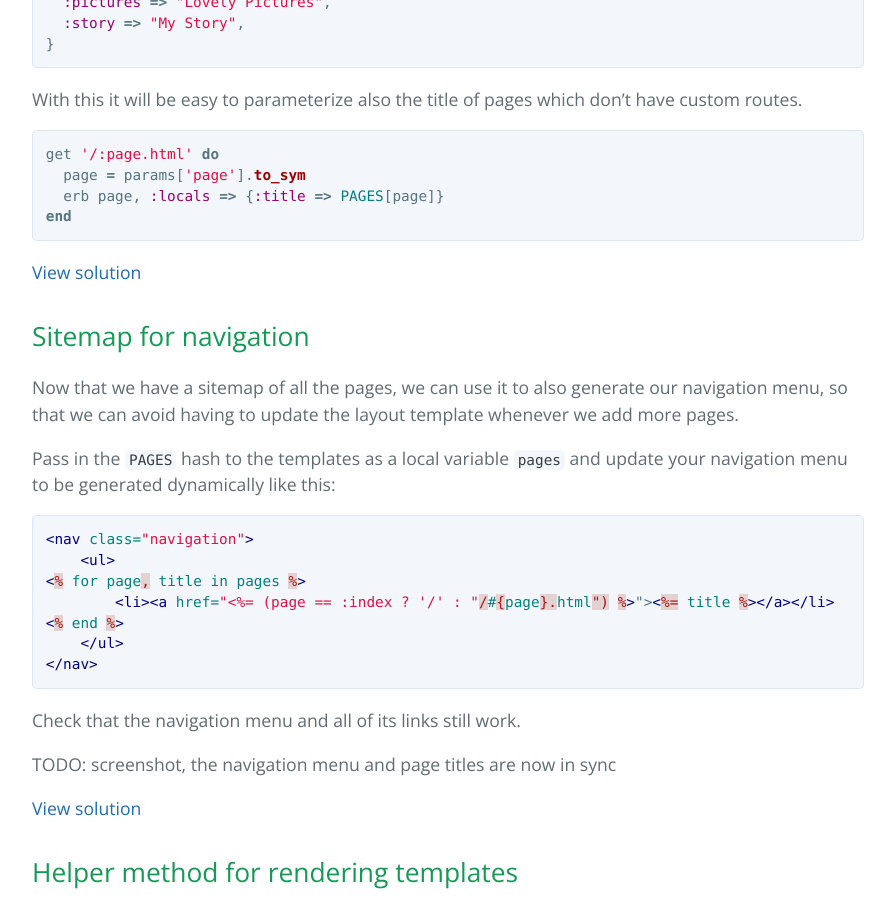
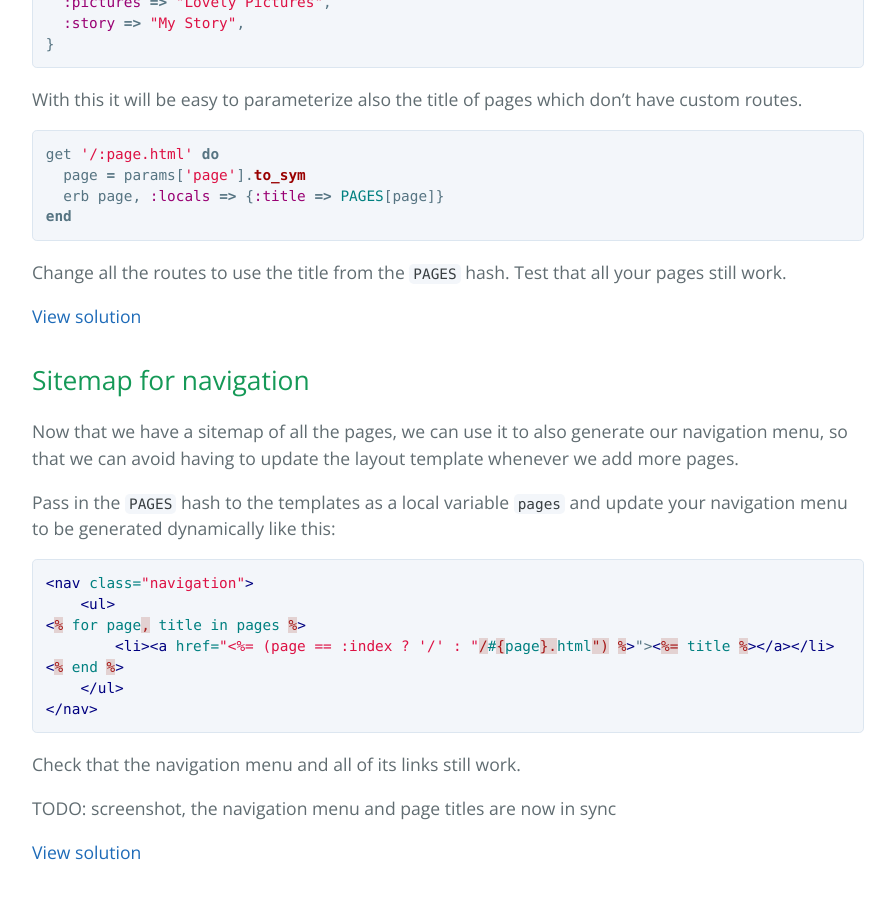
Before and after one commit to luontola/web-intro, a Jekyll site: the page built from templating.md, in a window 1280 px wide and 900 px high, scrolled down 10578 px. Shown: the whole window, without its empty margins (192-1087 px from the left). Built offline with Jekyll 4.4.1, drawn with Linux system fonts in a browser that asks for light colours; Markdown is read by kramdown in place of the engine named in the settings.

Commit message:
More explicitness

````diff
--- a/templating.md
+++ b/templating.md
@@ -269,6 +269,8 @@ get '/:page.html' do
 end
 ```
 
+Change all the routes to use the title from the `PAGES` hash. Test that all your pages still work.
+
 [View solution](https://github.com/orfjackal/web-intro-project/commit/ee2a9760fbfa3dac04780c2294430a3bcebf3214)
 
 
````
